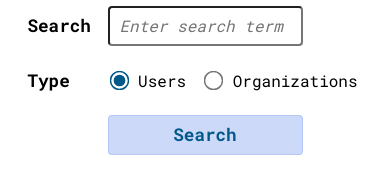
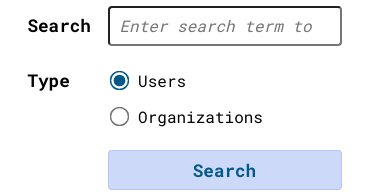
Before and after one commit to 3mrfouad/github_users_search_app, a React (Create React App) app: page / in a window 390 px wide. Shown: the part 392-584 px from the top of the page. Built offline with nearby package versions, Linux system fonts and the light colour scheme.

Commit message:
fix styling on small devices - simulator didn't pick up some of the actual device styling issues - seen some misalignment on device, and fixed in this commit

```diff
--- a/src/App.css
+++ b/src/App.css
@@ -105,6 +105,14 @@
   margin-left: var(--spacing-xs);
 }
 
+@media screen and (max-width: 600px) {
+  .typeContainer label:last-child {
+    display: block;
+    margin-left: 5rem;
+    margin-top: var(--spacing-xs);
+  }
+}
+
 .termInput {
   text-indent: 8px;
   font-size: 1rem;
@@ -121,7 +129,7 @@
 
 .termInput,
 .submitBtn {
-  width: 50vw;
+  width: 60vw;
   height: 40px;
   border-radius: calc(var(--main-border-radius) * 0.5);
 }
@@ -175,10 +183,13 @@ input[type='radio'] {
   margin-top: var(--spacing-xs);
 }
 
-.paginationBtn {
-  display: inline;
-  margin: 0;
-  width: 100px;
+@media screen and (max-width: 400px) {
+  .btnGroup {
+    margin-top: var(--spacing-md);
+    display: flex;
+    flex-direction: column;
+    align-items: center;
+  }
 }
 
 .feedbackContainer {
@@ -207,13 +218,24 @@ footer {
   text-align: center;
 }
 
+@media screen and (min-width: 300px) {
+  .termInput,
+  .submitBtn {
+    width: 60vw;
+  }
+}
+
 @media screen and (min-width: 800px) {
   .termInput,
   .submitBtn {
+    width: 50vw;
+  }
+}
+
+@media screen and (min-width: 1000px) {
+  .termInput,
+  .submitBtn {
     width: 30vw;
-  }
-  .paginationBtn {
-    width: 150px;
   }
   .listItem {
     margin-left: 0;
@@ -221,9 +243,9 @@ footer {
   }
 }
 
-@media screen and (min-width: 300px) {
-  .termInput,
-  .submitBtn {
-    width: 80w;
-  }
+.paginationBtn {
+  display: inline;
+  width: 150px;
+  margin: 0;
+  word-break: break-all;
 }
```
